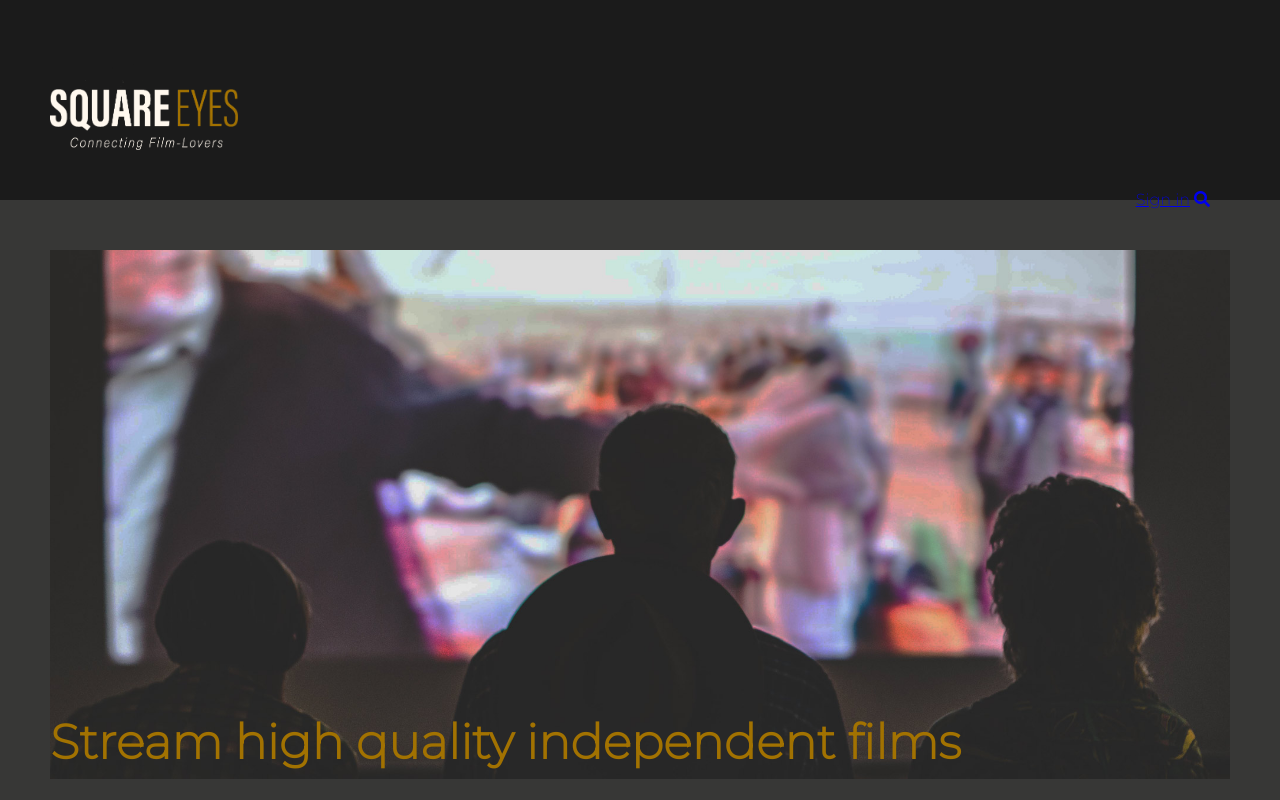
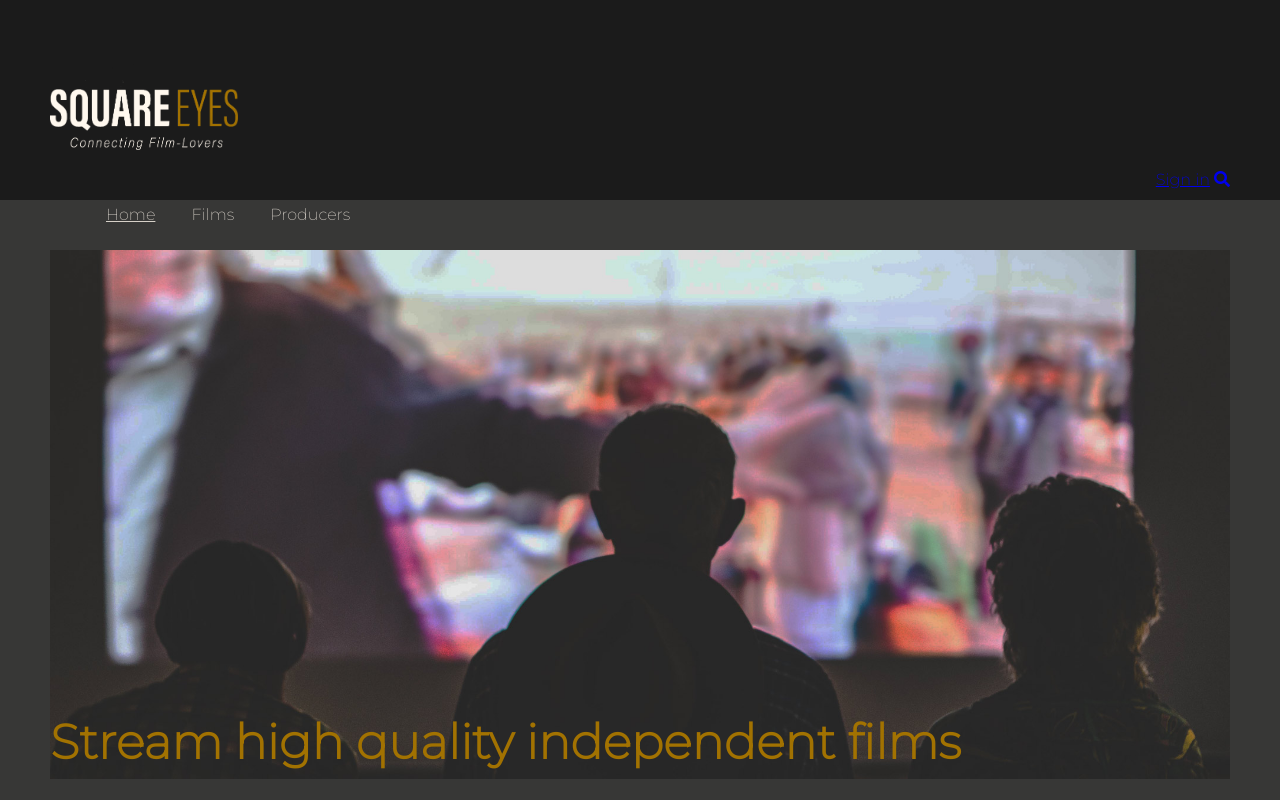
Before and after one commit to FridaRognstad/square-eyes, a plain HTML site: page index.html in a window 1280 px wide. Shown: the top 800 px of the page. Drawn offline with Linux system fonts and the light colour scheme.

Commit message:
Update index.css

```diff
--- a/styles/index.css
+++ b/styles/index.css
@@ -9,8 +9,7 @@ header {
   color: #d6d0c8;
   font-size: 1em;
   text-align: right;
-  margin-top: 0;
-  padding: 20px;
+  margin: 0;
 }
 
 .logo {
```
